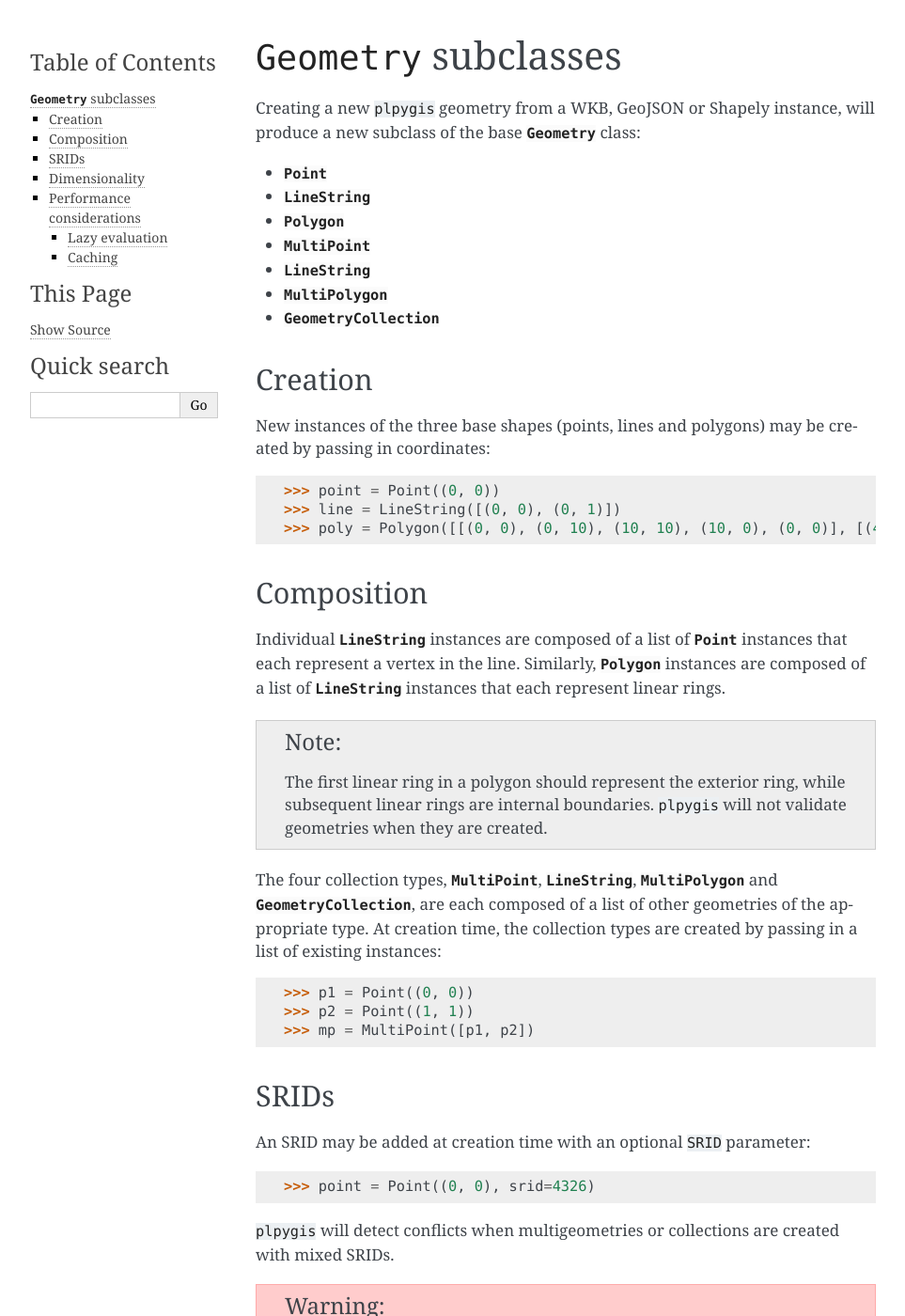
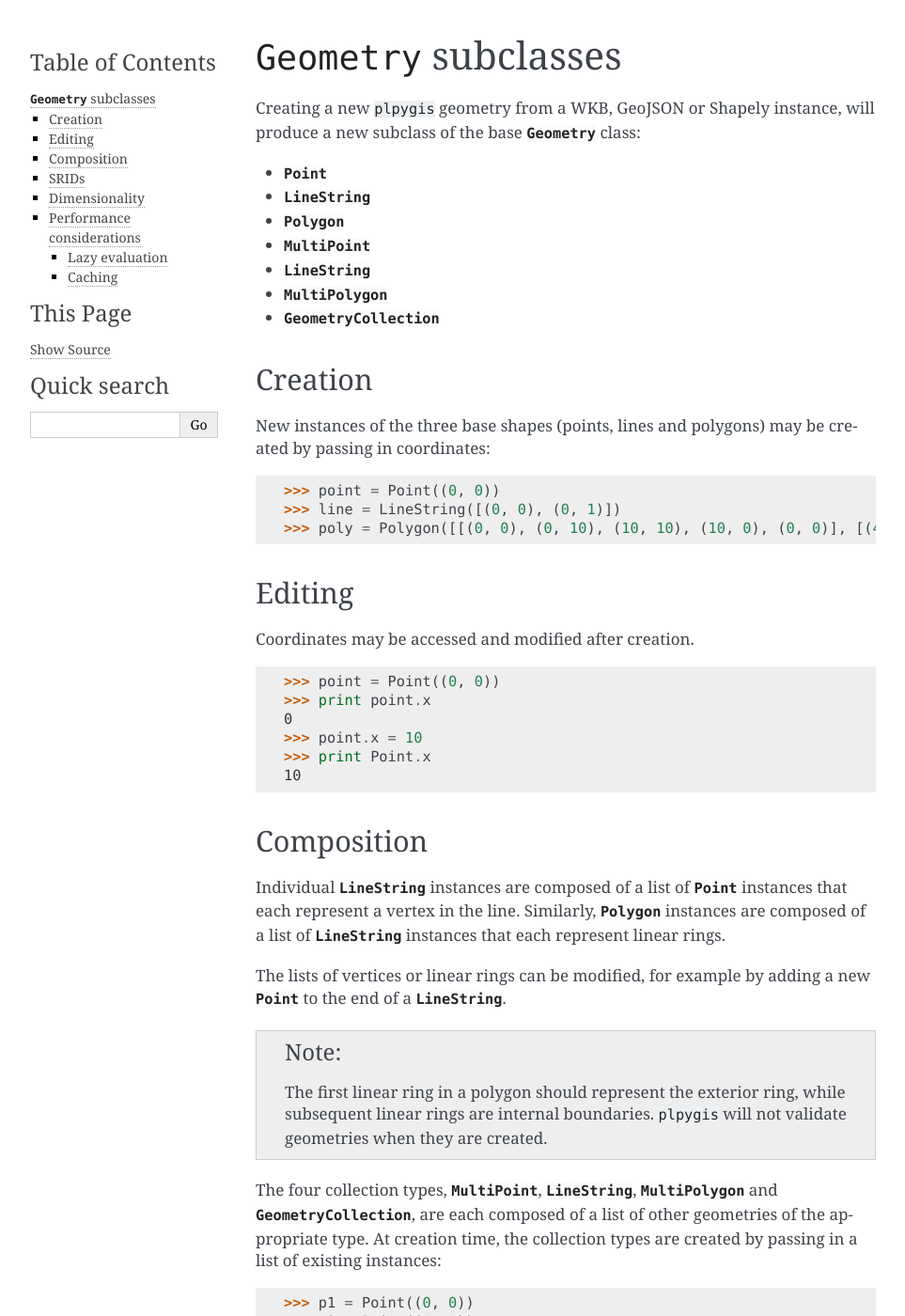
Before and after one commit to bosth/plpygis, a Sphinx documentation site: the page built from doc/source/subclasses.rst, in a window 1280 px wide and 1400 px high. Shown: the whole window at 94% size, without its empty margins (148-1111 px from the left). Built offline with Sphinx 7.4.7, drawn with Linux system fonts in a browser that asks for light colours.

Commit message:
Add notes on editing geometries to docs.

```diff
--- a/doc/source/subclasses.rst
+++ b/doc/source/subclasses.rst
@@ -22,10 +22,26 @@ New instances of the three base shapes (points, lines and polygons) may be creat
     >>> line = LineString([(0, 0), (0, 1)])
     >>> poly = Polygon([[(0, 0), (0, 10), (10, 10), (10, 0), (0, 0)], [(4, 4), (4, 6), (6, 6), (6, 4), (4, 4)]])
 
+Editing
+-------
+
+Coordinates may be accessed and modified after creation.
+
+.. code-block:: python
+
+    >>> point = Point((0, 0))
+    >>> print point.x
+    0
+    >>> point.x = 10
+    >>> print Point.x
+    10
+
 Composition
 -----------
 
 Individual :class:`LineString <plpygis.geometry.LineString>` instances are composed of a list of :class:`Point <plpygis.geometry.Point>` instances that each represent a vertex in the line. Similarly, :class:`Polygon <plpygis.geometry.Polygon>` instances are composed of a list of :class:`LineString <plpygis.geometry.LineString>` instances that each represent linear rings.
+
+The lists of vertices or linear rings can be modified, for example by adding a new :class:`Point <plpygis.geometry.Point>` to the end of a :class:`LineString <plpygis.geometry.LineString>`.
 
 .. note::
 
@@ -85,6 +101,8 @@ Adding a new dimension to a :class:`Point <plpygis.geometry.Point>` that is a ve
     >>> print mp.dimz
     False
     >>> p1.z = 2
+    >>> print p1.miz
+    True
     >>> print mp.dimz
     False
     >>> mp.dimz = True
```
